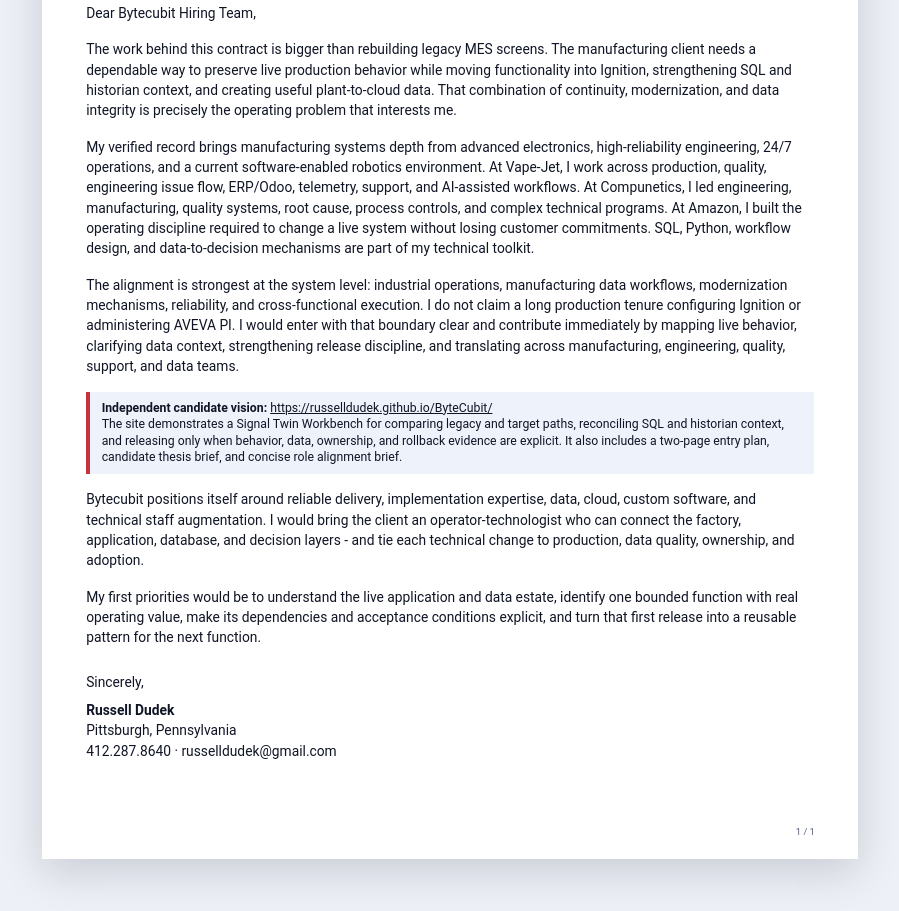
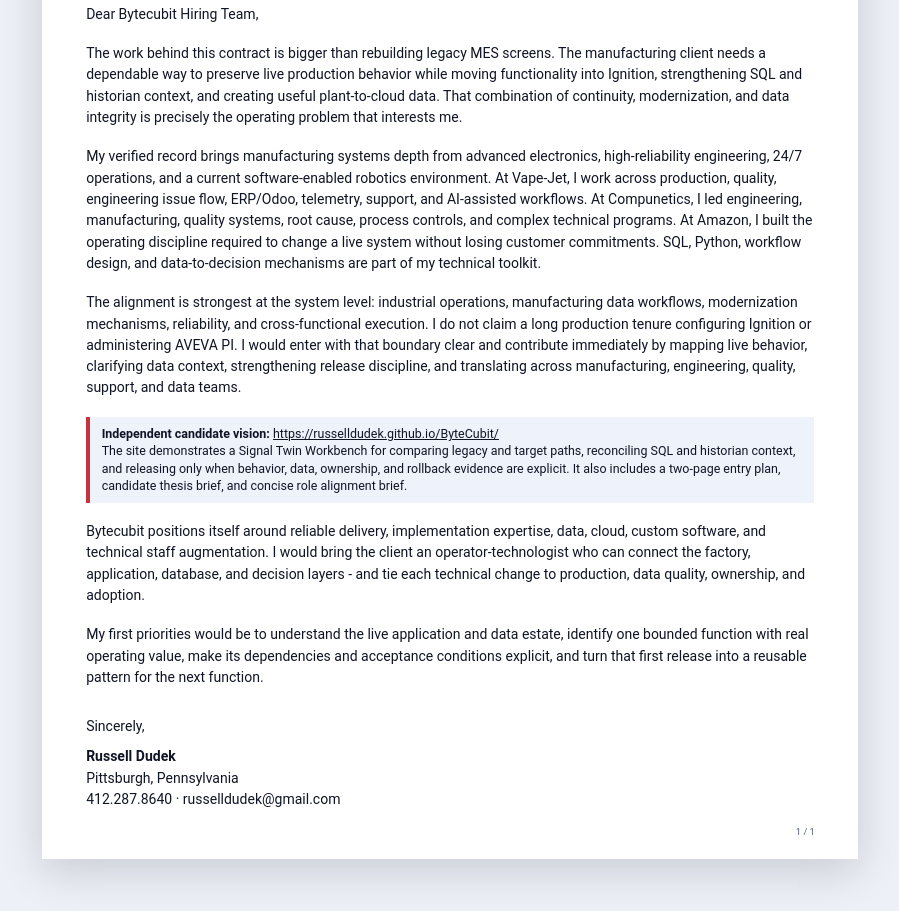
Before and after one commit to russelldudek/ByteCubit, a website: page cover-letter.html in a window 1280 px wide. Shown: the part 287-1198 px from the top of the page, without its empty margins (190-1089 px from the left). Drawn offline with Linux system fonts and the light colour scheme.

Commit message:
Refine cover-letter reading rhythm

```diff
--- a/document-layout.css
+++ b/document-layout.css
@@ -62,9 +62,9 @@
 .cover-document .letter-meta{display:grid;grid-template-columns:1fr 1.2fr;gap:.2in;font-size:8.6pt;margin:.02in 0 .12in;padding-bottom:.08in;border-bottom:1px solid var(--brand-line)}
 .cover-document .letter-meta .subject{text-align:right}
 .cover-document .letter-body{display:flex;flex:1;flex-direction:column}
-.cover-document .letter-body p{font-size:10.35pt;line-height:1.47;margin:.085in 0}
-.cover-document .vision-note{border-left:4px solid var(--brand-red);background:var(--brand-pale);padding:.08in .12in;margin:.08in 0;font-size:9.2pt;line-height:1.35}
-.cover-document .letter-close{margin-top:.08in}
+.cover-document .letter-body p{font-size:10.5pt;line-height:1.52;margin:.095in 0}
+.cover-document .vision-note{border-left:4px solid var(--brand-red);background:var(--brand-pale);padding:.085in .12in;margin:.095in 0;font-size:9.35pt;line-height:1.4}
+.cover-document .letter-close{margin-top:.1in}
 .cover-document .signature{margin-top:.12in}
 
 @media print{
```
